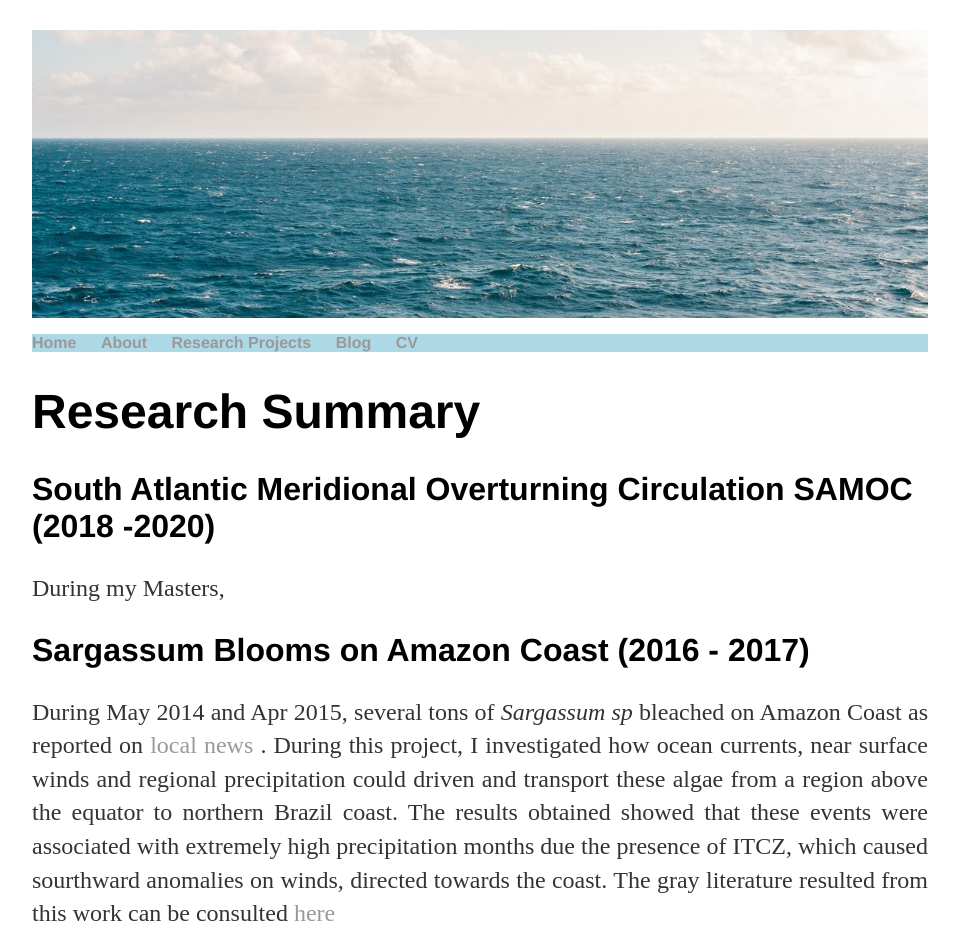
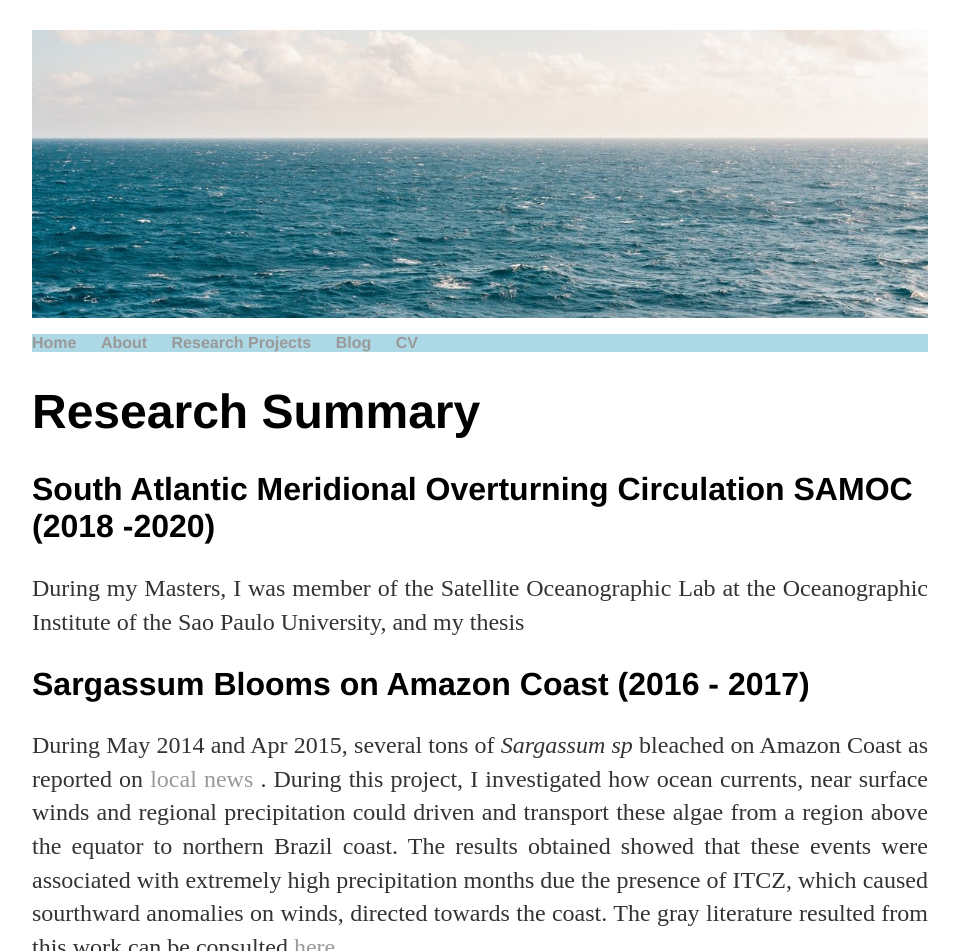
Before and after one commit to joaopedroamorim/joaopedroamorim.github.io, a Jekyll site: the page built from research/index.html, in a window 1280 px wide, cut to the strip 0-951 px from the top of the page. Shown: the whole strip, without its empty margins (160-1119 px from the left). Built offline with Jekyll 4.4.1, drawn with Linux system fonts in a browser that asks for light colours.

Commit message:
Update index.html

```diff
--- a/research/index.html
+++ b/research/index.html
@@ -7,7 +7,7 @@ permalink: /research/
 
 	<div class="blurb">
 		<h2> South Atlantic Meridional Overturning Circulation SAMOC (2018 -2020) </h2>
-		<p align="justify"> During my Masters, </p>
+		<p align="justify"> During my Masters, I was member of the Satellite Oceanographic Lab at the Oceanographic Institute of the Sao Paulo University, and my thesis  </p>
 	</div><!-- /.blurb -->
 
 	<div class="blurb">
```
